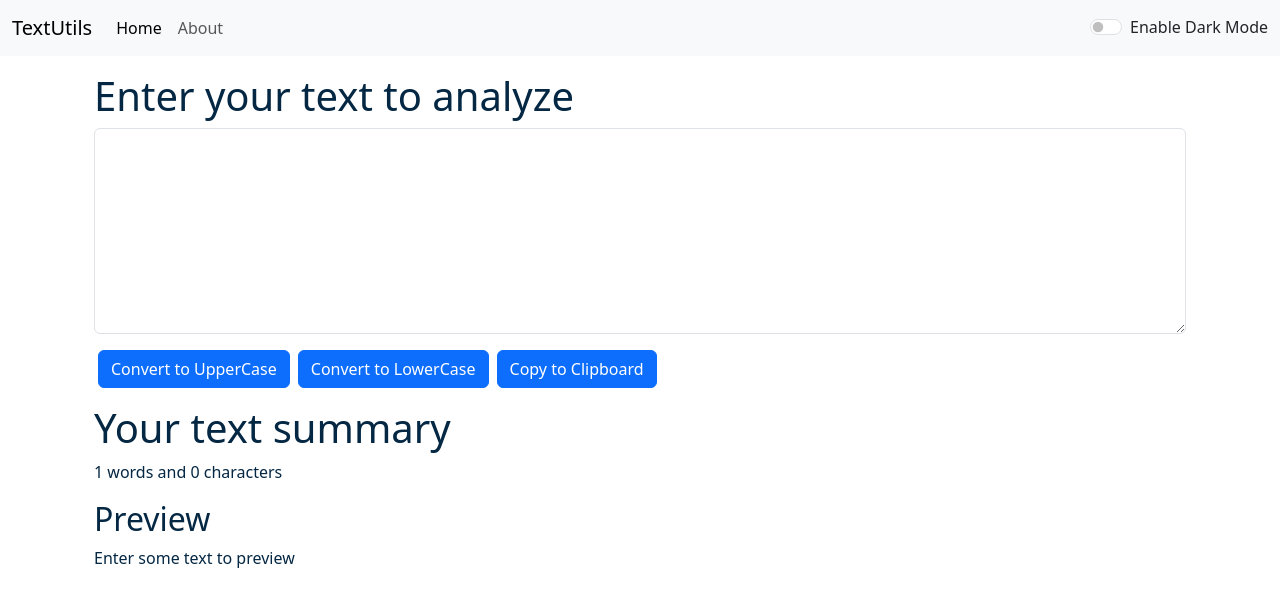
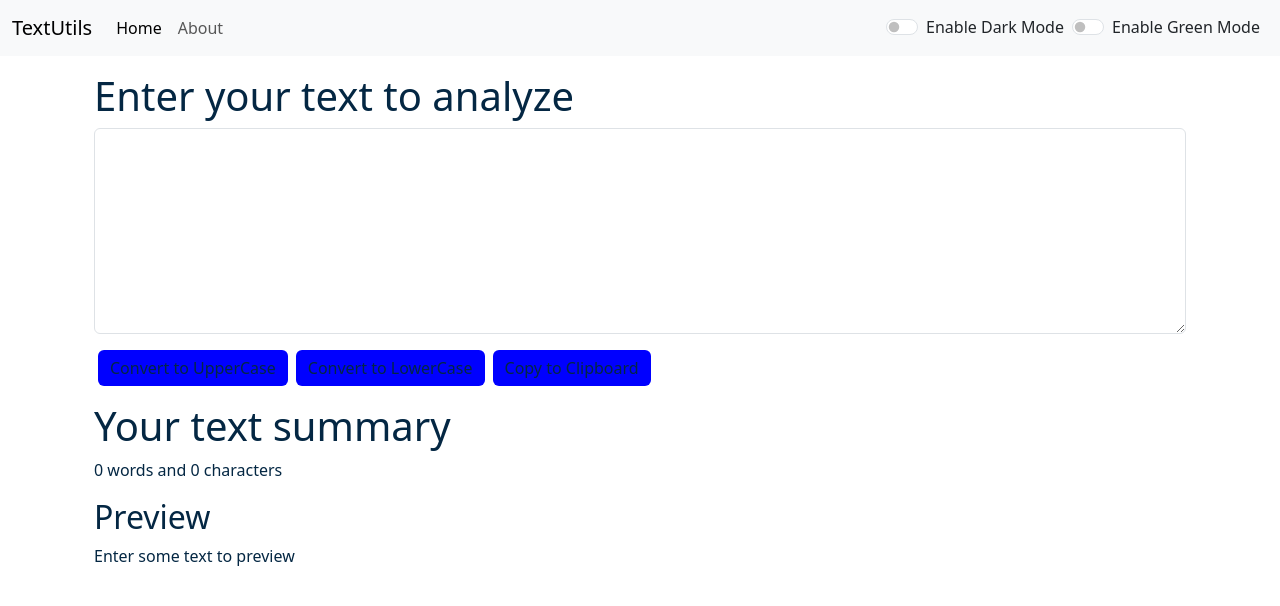
Before and after one commit to tshivanshu9/textutils, a React (Create React App) app: page / in a window 1280 px wide. Shown: the top 606 px of the page. Built offline with nearby package versions, Linux system fonts and the light colour scheme.

Commit message:
Added functionality for green color mode

```diff
--- a/src/App.js
+++ b/src/App.js
@@ -3,13 +3,14 @@ import Alert from './components/Alert';
 // import About from './components/About';
 import Navbar from './components/Navbar';
 import TextForm from './components/TextForm';
-import React, {useState} from 'react'
+import React, { useState } from 'react'
 
 
 function App() {
   const [mode, setMode] = useState('light');
   const [color, setColor] = useState('dark');
   const [alert, setAlert] = useState(null);
+  const [greenColor, setGreenColor] = useState('light');
 
   const toggleMode = () => {
     if (mode === 'light') {
@@ -31,6 +32,20 @@ function App() {
     }
   };
 
+  const toggleGreenColor = () => {
+    if (greenColor === 'light') {
+      setGreenColor('green');
+      setMode('green');
+      document.body.style.backgroundColor = 'green';
+      showAlert('Green mode has been enabled', 'success');
+    } else {
+      setGreenColor('light');
+      setMode('light');
+      document.body.style.backgroundColor = 'white';
+      showAlert('Light mode has been enabled', 'success');
+    }
+  };
+
   const showAlert = (message, type) => {
     setAlert({
       msg: message,
@@ -44,11 +59,11 @@ function App() {
   return (
     <>
       {/* <Navbar title = "textutils" aboutText = "Aboutext"/> */}
-      <Navbar mode={mode} toggleMode={toggleMode} toggleColor={toggleColor} color={color}/>
+      <Navbar mode={mode} toggleMode={toggleMode} toggleColor={toggleColor} color={color} toggleGreenColor={toggleGreenColor} />
       <div className="container my-3">
-        <Alert alert={alert}/>
-      <TextForm heading = "Enter your text to analyze" mode={mode} showAlert={showAlert}/>
-      {/* <About/> */}
+        <Alert alert={alert} />
+        <TextForm heading="Enter your text to analyze" mode={mode} showAlert={showAlert} />
+        {/* <About/> */}
       </div>
     </>
   );
--- a/src/components/Navbar.js
+++ b/src/components/Navbar.js
@@ -1,7 +1,7 @@
 import React from 'react';
 import PropTypes from 'prop-types';
 
-export default function Navbar({ title = 'TextUtils', aboutText = 'About', mode = 'light', toggleMode, color, toggleColor }) {
+export default function Navbar({ title = 'TextUtils', aboutText = 'About', mode = 'light', toggleMode, color, toggleColor, toggleGreenColor }) {
     return (
         <nav className={`navbar navbar-expand-lg navbar-${mode} bg-${mode}`}>
             <div className="container-fluid">
@@ -22,10 +22,13 @@ export default function Navbar({ title = 'TextUtils', aboutText = 'About', mode
             <input className="form-control me-2" type="search" placeholder="Search" />
             <button className="btn btn-outline-primary" type="submit">Search</button>
           </form> */}
-          {console.log(color)}
                     <div className={`form-check form-switch text-${color}`}>
                         <input className="form-check-input" type="checkbox" role="switch" id="switchCheckDefault" onClick={() => {toggleMode(); toggleColor()}}/>
                         <label className="form-check-label" htmlFor="switchCheckDefault">Enable Dark Mode</label>
+                    </div>
+                    <div className={`form-check form-switch text-${color} mx-2`}>
+                        <input className="form-check-input" type="checkbox" role="switch" id="switchCheckDefault" onClick={() => {toggleGreenColor()}}/>
+                        <label className="form-check-label" htmlFor="switchCheckDefault">Enable Green Mode</label>
                     </div>
                 </div>
             </div>
--- a/src/components/TextForm.js
+++ b/src/components/TextForm.js
@@ -20,24 +20,30 @@ export default function TextForm(props) {
         navigator.clipboard.writeText(text.value);
     };
     const [text, setText] = useState('');
+    const getWordCount = (str) => {
+        return str.split(/\s+/).filter((word) => word.length > 0).length;
+    };
     return (
         <>
-            <div className='container' style={{ color: props.mode === 'dark' ? 'white' : '#042743' }}>
+            <div className='container' style={{ color: props.mode === 'dark' ? 'white' : props.mode === 'green' ? 'orange' : '#042743' }}>
                 <h1>{props.heading}</h1>
                 <div className="mb-3">
                     <textarea className="form-control" value={text} onChange={handleOnChange} id="myBox" rows="8"
                         style={{
                             backgroundColor: props.mode === 'dark' ? 'grey' : 'white',
-                            color: props.mode === 'dark' ? 'white' : '#042743'
+                            color: props.mode === 'dark' ? 'white' : props.mode === 'green' ? 'orange' : '#042743'
                         }}></textarea>
                 </div>
-                <button className="btn btn-primary mx-1" onClick={handleUpClick}>Convert to UpperCase</button>
-                <button className="btn btn-primary mx-1" onClick={handleLoClick}>Convert to LowerCase</button>
-                <button className="btn btn-primary mx-1" onClick={handleCopy}>Copy to Clipboard</button>
+                <button className="btn btn-primary mx-1" onClick={handleUpClick}
+                    style={{ backgroundColor: props.mode === 'green' ? 'darkgreen' : 'blue', border: props.mode === 'green' ? 'black' : 'blue', color: props.mode === 'dark' ? 'white' : props.mode === 'green' ? 'orange' : '#042743' }}>Convert to UpperCase</button>
+                <button className="btn btn-primary mx-1" onClick={handleLoClick}
+                    style={{ backgroundColor: props.mode === 'green' ? 'darkgreen' : 'blue', border: props.mode === 'green' ? 'black' : 'blue', color: props.mode === 'dark' ? 'white' : props.mode === 'green' ? 'orange' : '#042743' }}>Convert to LowerCase</button>
+                <button className="btn btn-primary mx-1" onClick={handleCopy}
+                    style={{ backgroundColor: props.mode === 'green' ? 'darkgreen' : 'blue', border: props.mode === 'green' ? 'black' : 'blue', color: props.mode === 'dark' ? 'white' : props.mode === 'green' ? 'orange' : '#042743' }}>Copy to Clipboard</button>
             </div>
-            <div className="container my-3" style={{ color: props.mode === 'dark' ? 'white' : '#042743' }}>
+            <div className="container my-3" style={{ color: props.mode === 'dark' ? 'white' : props.mode === 'green' ? 'orange' : '#042743' }}>
                 <h1>Your text summary</h1>
-                <p>{text.split(" ").length} words and {text.length} characters</p>
+                <p>{getWordCount(text)} words and {text.length} characters</p>
                 <h2>Preview</h2>
                 <p>{text.length === 0 ? 'Enter some text to preview' : text}</p>
             </div>
```
